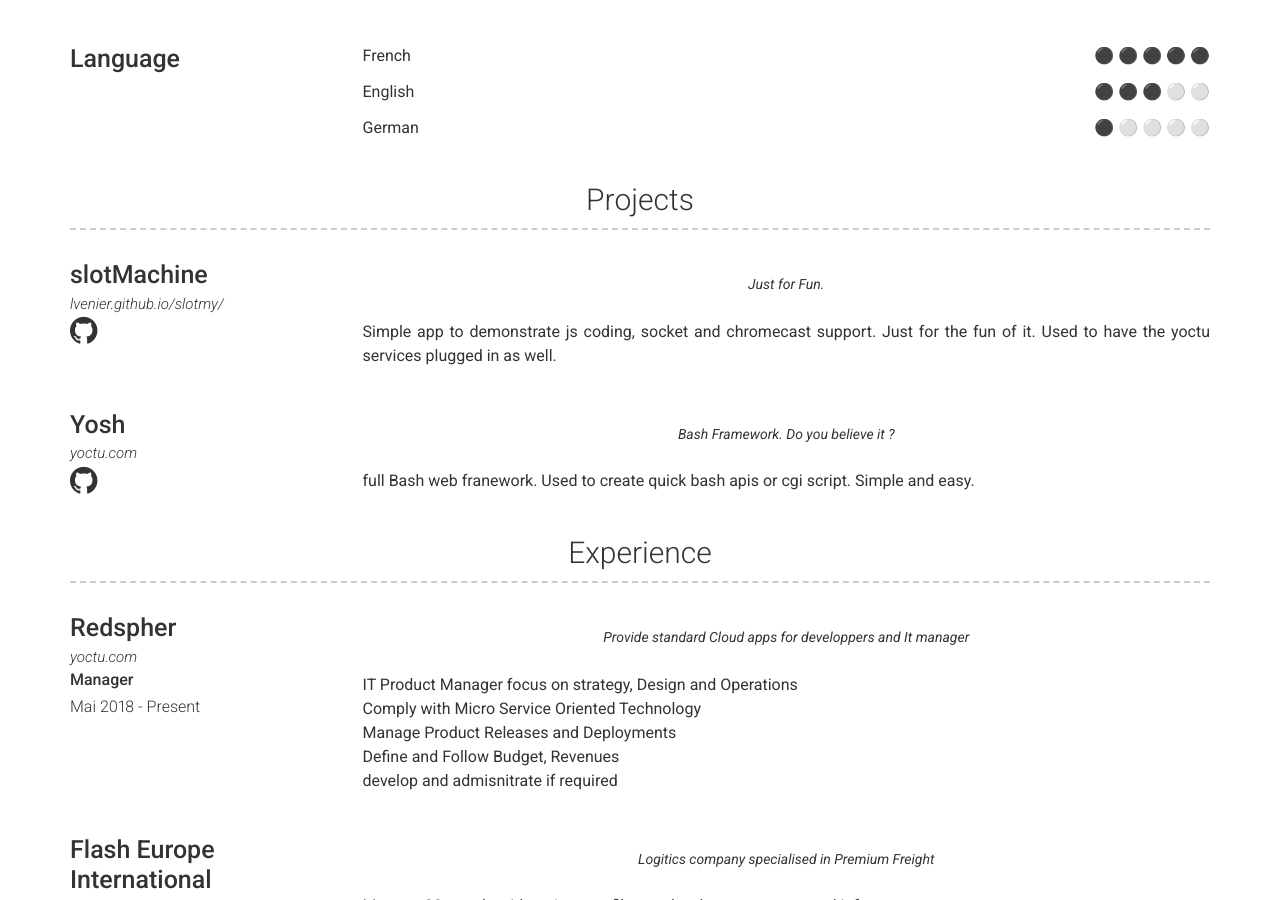
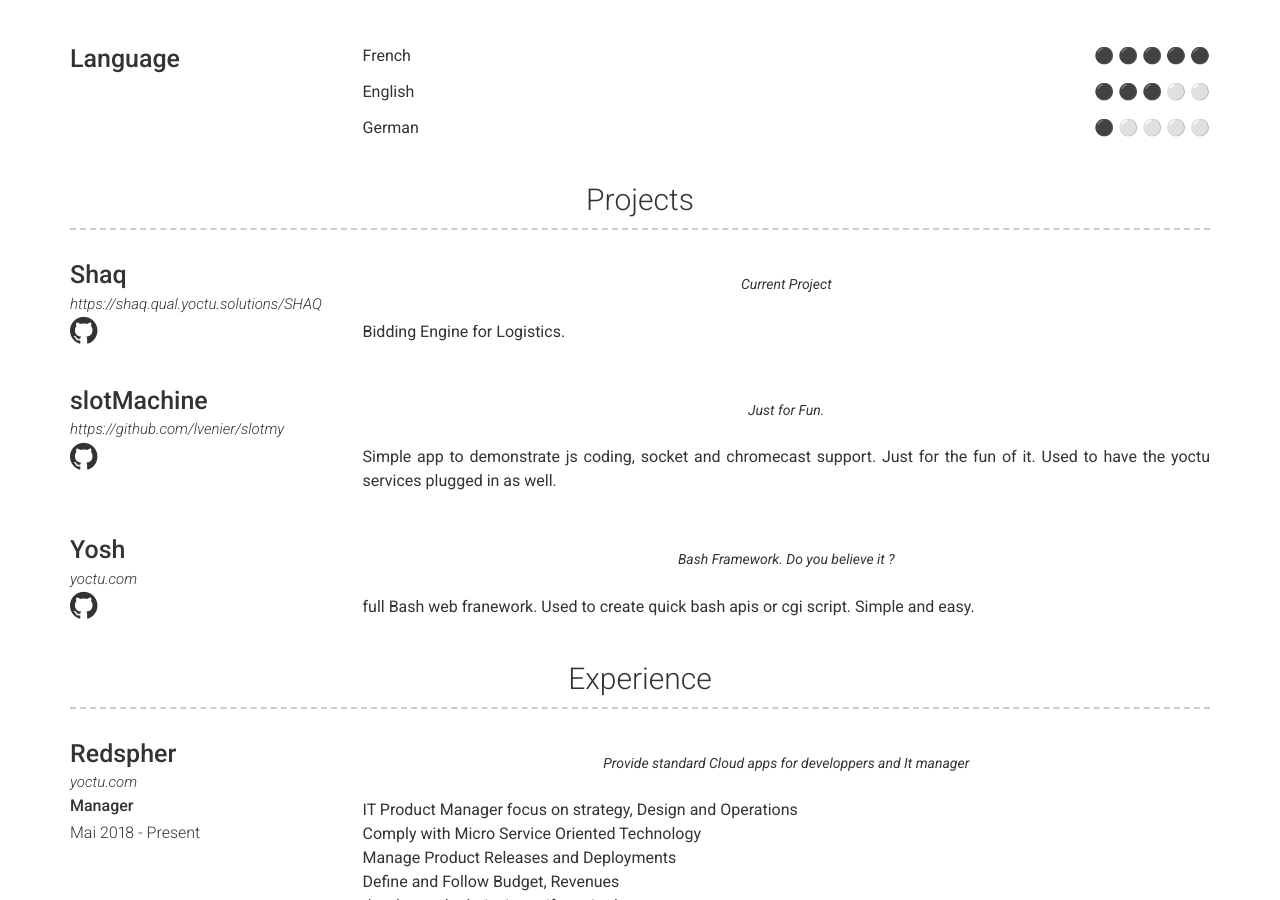
Before and after one commit to lvenier/lvenier.github.io, a Jekyll site: the page built from index.md, in a window 1280 px wide and 900 px high, scrolled down 1023 px. Built offline with Jekyll 4.4.1, drawn with Linux system fonts in a browser that asks for light colours; emoji names are drawn with the system emoji font.

Commit message:
Update projects.yml

```diff
--- a/_data/projects.yml
+++ b/_data/projects.yml
@@ -1,6 +1,15 @@
+- layout: left
+  name: Shaq
+  link: https://shaq.qual.yoctu.solutions/SHAQ
+  github: flash-global/shaq
+  quote: >
+    Current Project
+  description: |
+    Bidding Engine for Logistics.
+
 - layout: left
   name: slotMachine
-  link: lvenier.github.io/slotmy/
+  link: https://github.com/lvenier/slotmy
   github: lvenier/slotmy
   quote: >
     Just for Fun.
```
